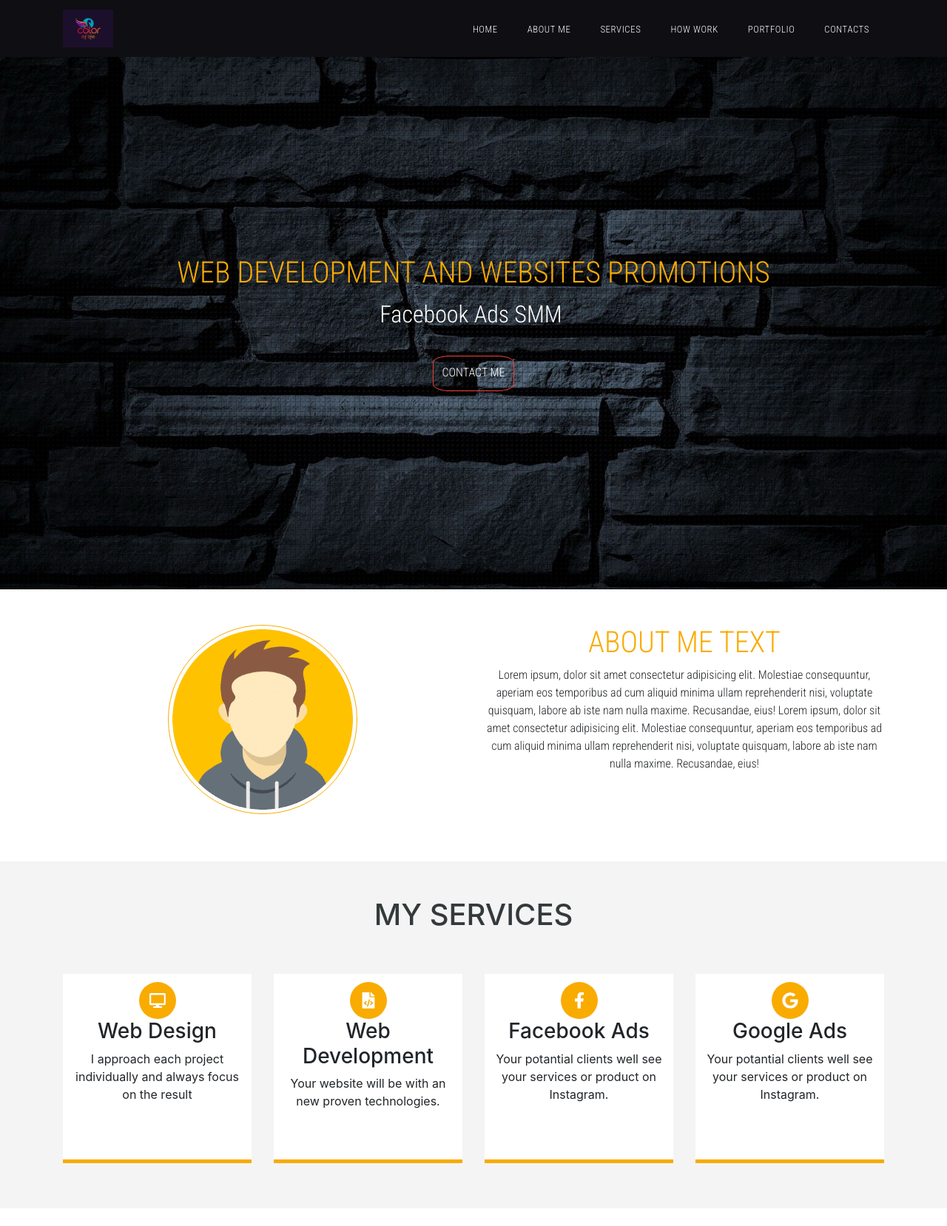
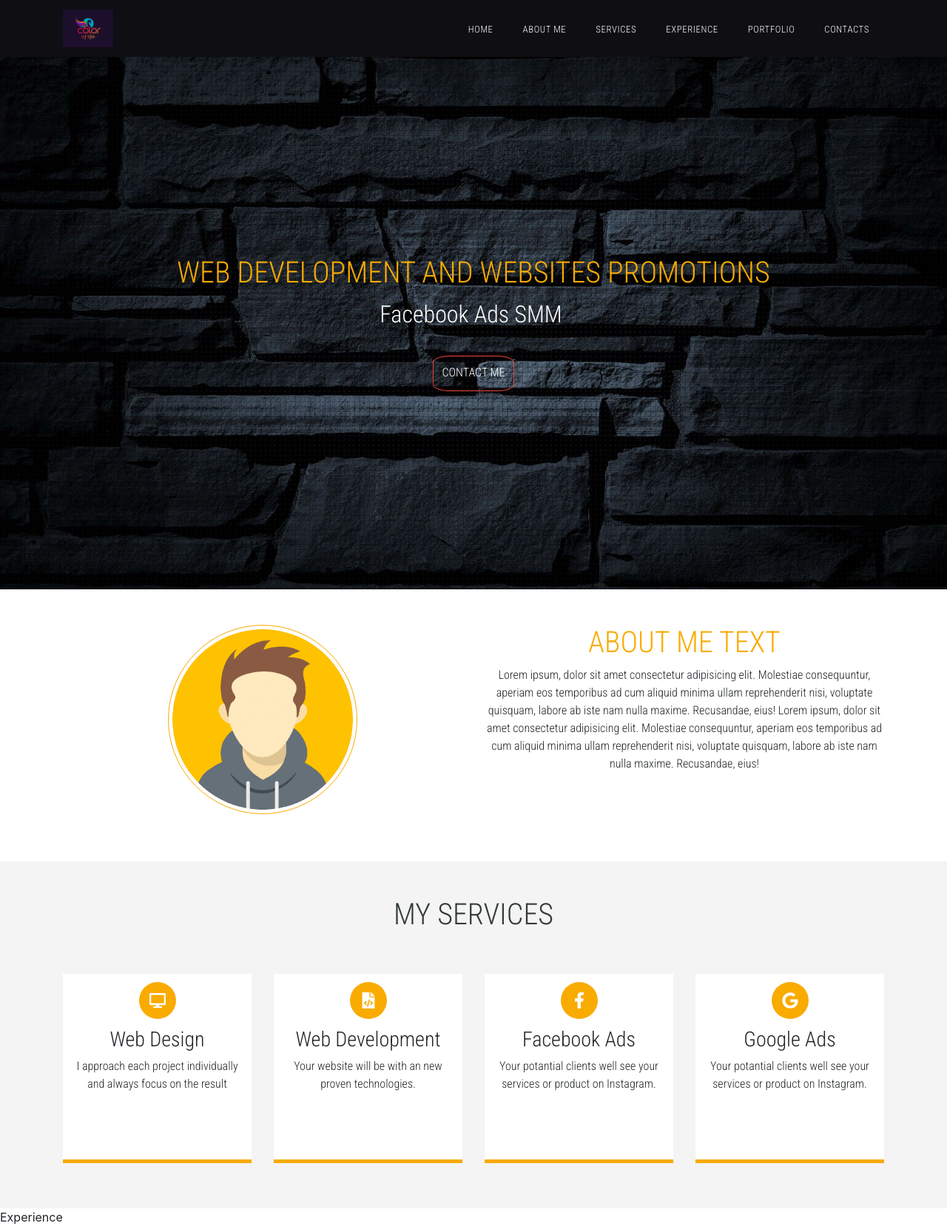
Before and after one commit to Dekarx/Portfolio-Project-Deneme-1, a React (Create React App) app: page / in a window 1280 px wide. Shown: the whole page at 74% size. Before the commit the page ends 1634 px from the top, so only its background shows below. Built offline with nearby package versions, Linux system fonts and the light colour scheme.

Commit message:
Experience Started
I am starting Experience part right now

```diff
--- a/src/App.css
+++ b/src/App.css
@@ -185,6 +185,11 @@
   text-align: center;
   padding-bottom: 2rem;
   background: var(--primary-light-grey);
+  font-family: 'Roboto Condensed', sans-serif;
+}
+
+.services h3 {
+  margin-top: 0.7rem;
 }
 
 .services h1 {
--- a/src/App.js
+++ b/src/App.js
@@ -5,6 +5,7 @@
 import Header from './Components/Header';
 import AboutMe from './Components/AboutMe';
 import Services from './Components/Services';
+import Experience from './Components/Experience'
 
 // import Particles from "react-tsparticles";  // Başka bir zaman ayrıntılı bak
 
@@ -38,6 +39,8 @@
 
       <Services />
 
+      <Experience />
+
 
     </>
   );
--- /dev/null
+++ b/src/Components/Experience.js
@@ -0,0 +1,9 @@
+import React from 'react'
+
+function Experience() {
+  return (
+    <div>Experience</div>
+  )
+}
+
+export default Experience
--- a/src/Components/Navbar.js
+++ b/src/Components/Navbar.js
@@ -36,7 +36,7 @@
                             <a className="nav-link" href="#">Services</a>
                         </li>
                         <li className="nav-item">
-                            <a className="nav-link" href="#">How Work</a>
+                            <a className="nav-link" href="#">Experience</a>
                         </li>
                         <li className="nav-item">
                             <a className="nav-link" href="#">Portfolio</a>
```
